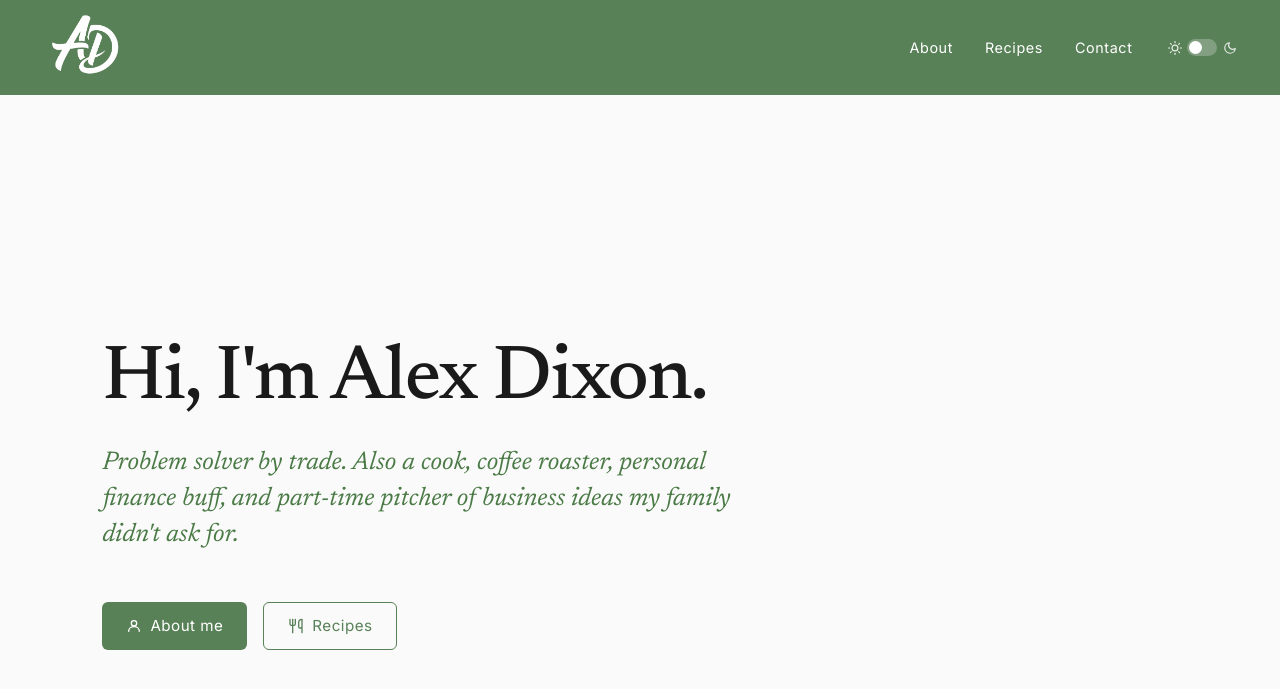
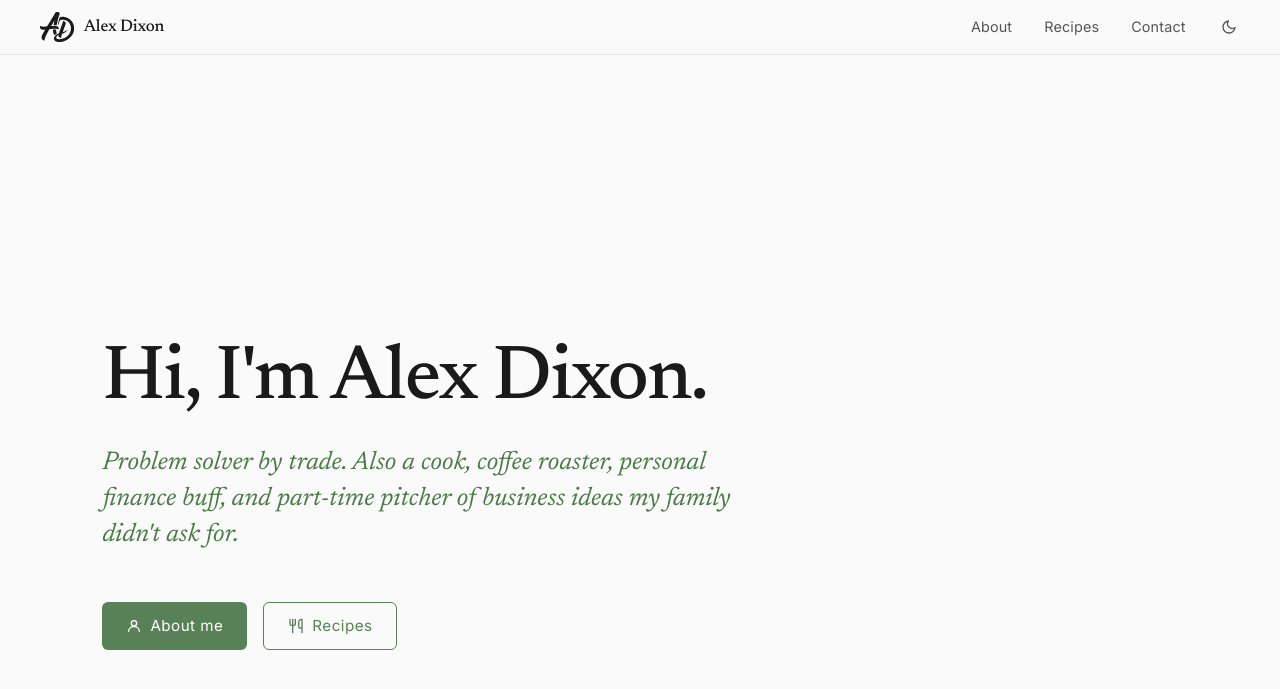
Before and after one commit to adixon304/adixon304.github.io, a Jekyll site: the page built from index.html, in a window 1280 px wide and 900 px high. Shown: the top 689 px of the window. Built offline with Jekyll 4.4.1, drawn with Linux system fonts in a browser that asks for light colours.

Commit message:
Replace sage nav bar with frosted minimal nav
Vectorize the AD monogram to a 6.5KB currentColor inline SVG (was a
481KB PNG), pair it with a wordmark, and slim the bar to a translucent
blurred surface with a hairline border. Theme toggle is now a single
sun/moon icon button.

Co-Authored-By: Claude Fable 5 <noreply@anthropic.com>

```diff
--- a/_includes/nav.html
+++ b/_includes/nav.html
@@ -1,6 +1,7 @@
 <nav>
-  <a href="{{ '/' | relative_url }}" class="nav-logo">
-    <img src="{{ '/images/logo.png' | relative_url }}" alt="Alex Dixon">
+  <a href="{{ '/' | relative_url }}" class="nav-logo" aria-label="Alex Dixon — home">
+    {% include logo.svg %}
+    <span class="nav-wordmark">Alex Dixon</span>
   </a>
   <div class="nav-links">
     <a href="{{ '/about' | relative_url }}" {% if page.url contains 'about' %}class="nav-active"{% endif %}>About</a>
@@ -8,7 +9,6 @@
     <a href="{{ '/contact' | relative_url }}" {% if page.url contains 'contact' %}class="nav-active"{% endif %}>Contact</a>
     <button class="theme-toggle" id="theme-toggle" aria-label="Toggle dark mode">
       <svg class="icon-sun" viewBox="0 0 24 24" fill="none" stroke="currentColor" stroke-width="2" stroke-linecap="round" stroke-linejoin="round"><circle cx="12" cy="12" r="5"/><line x1="12" y1="1" x2="12" y2="3"/><line x1="12" y1="21" x2="12" y2="23"/><line x1="4.22" y1="4.22" x2="5.64" y2="5.64"/><line x1="18.36" y1="18.36" x2="19.78" y2="19.78"/><line x1="1" y1="12" x2="3" y2="12"/><line x1="21" y1="12" x2="23" y2="12"/><line x1="4.22" y1="19.78" x2="5.64" y2="18.36"/><line x1="18.36" y1="5.64" x2="19.78" y2="4.22"/></svg>
-      <div class="toggle-track"><div class="toggle-thumb"></div></div>
       <svg class="icon-moon" viewBox="0 0 24 24" fill="none" stroke="currentColor" stroke-width="2" stroke-linecap="round" stroke-linejoin="round"><path d="M21 12.79A9 9 0 1 1 11.21 3 7 7 0 0 0 21 12.79z"/></svg>
     </button>
   </div>
--- a/css/style.css
+++ b/css/style.css
@@ -12,7 +12,7 @@
   --accent-text: #588157;
   --accent-soft: rgba(88, 129, 87, 0.08);
   --card-shadow: 0 2px 8px rgba(88, 129, 87, 0.1);
-  --nav-bg: #588157;
+  --nav-bg: rgba(250, 250, 250, 0.8);
   --radius: 6px;
   --font-serif: "Newsreader", Georgia, serif;
   --font-sans: "Inter", Helvetica, Arial, sans-serif;
@@ -36,7 +36,7 @@ html[data-theme="dark"] {
   --accent-text: #9dbf9a;
   --accent-soft: rgba(157, 191, 154, 0.08);
   --card-shadow: none;
-  --nav-bg: #1a1a1a;
+  --nav-bg: rgba(20, 20, 20, 0.75);
   --tag-cuisine-bg: #1e2a3a;
   --tag-cuisine-fg: #6ea8d8;
   --tag-meal-bg: #1a2e1e;
@@ -80,44 +80,60 @@ nav {
   right: 0;
   z-index: 100;
   background-color: var(--nav-bg);
-  padding: 0.5rem 2.5rem;
+  -webkit-backdrop-filter: blur(12px);
+  backdrop-filter: blur(12px);
+  border-bottom: 1px solid var(--border);
+  padding: 0.75rem 2.5rem;
   display: flex;
   justify-content: space-between;
   align-items: center;
 }
 
-html[data-theme="dark"] nav {
-  border-bottom: 2px solid var(--accent);
+.nav-logo {
+  display: inline-flex;
+  align-items: center;
+  gap: 0.6rem;
+  text-decoration: none;
+  color: var(--text);
 }
 
-.nav-logo img {
-  height: 72px;
+.nav-logo svg {
+  height: 30px;
   width: auto;
-  border-radius: 3px;
-  padding: 2px;
+  display: block;
+}
+
+.nav-wordmark {
+  font-family: var(--font-serif);
+  font-size: 1.05rem;
+  font-weight: 500;
+  letter-spacing: -0.01em;
 }
 
 .nav-links {
   display: flex;
+  align-items: center;
   gap: 2rem;
 }
 
-nav a {
-  color: #fff;
+.nav-links a {
+  color: var(--text-muted);
   text-decoration: none;
   font-family: var(--font-sans);
   font-size: 0.9rem;
-  letter-spacing: 0.04em;
+  letter-spacing: 0.01em;
+  transition: color 0.15s;
 }
 
-nav a:hover {
-  opacity: 0.75;
+.nav-links a:hover {
+  color: var(--text);
 }
 
-nav a.nav-active {
-  opacity: 1;
-  border-bottom: 2px solid rgba(255, 255, 255, 0.7);
-  padding-bottom: 2px;
+.nav-links a.nav-active {
+  color: var(--accent-text);
+  text-decoration: underline;
+  text-decoration-thickness: 1.5px;
+  text-underline-offset: 6px;
 }
 
 /* Hero */
@@ -278,7 +294,7 @@ nav a.nav-active {
 main {
   max-width: 760px;
   margin: 0 auto;
-  padding: 10rem 2.5rem 4rem;
+  padding: 8rem 2.5rem 4rem;
 }
 
 body.home {
@@ -884,47 +900,35 @@ html[data-theme="dark"] .filter-select {
   background: none;
   border: none;
   cursor: pointer;
-  color: rgba(255, 255, 255, 0.85);
+  color: var(--text-muted);
   padding: 0.2rem;
   display: flex;
   align-items: center;
-  gap: 0.35rem;
   flex-shrink: 0;
+  transition: color 0.15s;
 }
 
-html[data-theme="dark"] .theme-toggle {
+.theme-toggle:hover {
   color: var(--text);
 }
 
 .theme-toggle svg {
-  width: 14px;
-  height: 14px;
+  width: 16px;
+  height: 16px;
   display: block;
   flex-shrink: 0;
 }
 
-.toggle-track {
-  width: 30px;
-  height: 17px;
-  border-radius: 9px;
-  background: rgba(255, 255, 255, 0.25);
-  position: relative;
-  flex-shrink: 0;
+.theme-toggle .icon-sun {
+  display: none;
 }
 
-.toggle-thumb {
-  width: 13px;
-  height: 13px;
-  border-radius: 50%;
-  background: #fff;
-  position: absolute;
-  top: 2px;
-  left: 2px;
-  transition: transform 0.2s;
+html[data-theme="dark"] .theme-toggle .icon-sun {
+  display: block;
 }
 
-html[data-theme="dark"] .toggle-thumb {
-  transform: translateX(13px);
+html[data-theme="dark"] .theme-toggle .icon-moon {
+  display: none;
 }
 
 @media (max-width: 600px) {
@@ -958,18 +962,22 @@ html[data-theme="dark"] .toggle-thumb {
   }
 
   nav {
-    padding: 0.75rem 1.25rem;
+    padding: 0.65rem 1.25rem;
   }
 
-  .nav-logo img {
-    height: 52px;
+  .nav-logo svg {
+    height: 26px;
+  }
+
+  .nav-wordmark {
+    display: none;
   }
 
   .nav-links {
     gap: 1.1rem;
   }
 
-  nav a {
+  .nav-links a {
     font-size: 0.82rem;
   }
 
@@ -978,7 +986,7 @@ html[data-theme="dark"] .toggle-thumb {
   }
 
   main {
-    padding: 8rem 1.25rem 3rem;
+    padding: 6.5rem 1.25rem 3rem;
   }
 
   .recipe-filters {
```
Also changed, not shown: _includes/logo.svg (added), images/logo.png (deleted).
